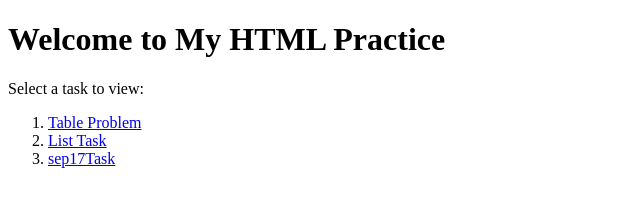
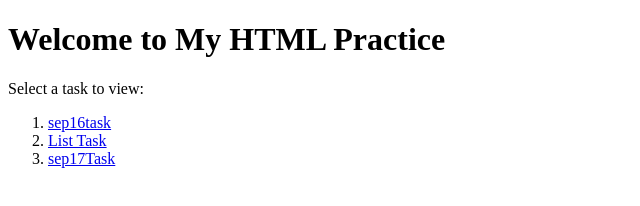
Before and after one commit to 124Yasaswi/HTML, a plain HTML site: page index.html in a window 1280 px wide. Shown: the full height of the page, 0-640 px from the left. Drawn offline with Linux system fonts and the light colour scheme.

Commit message:
index.html

```diff
--- a/index.html
+++ b/index.html
@@ -9,7 +9,7 @@
   <h1>Welcome to My HTML Practice</h1>
   <p>Select a task to view:</p>
 <ol>
-  <li><a href="Table.html">Table Problem</a></li>
+  <li><a href="Table.html">sep16task</a></li>
   <li><a href="List.html">List Task</a></li>
   <li> <a href="sep17.html">sep17Task</li>
 </ol>
```
